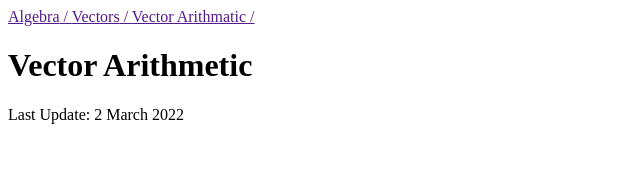
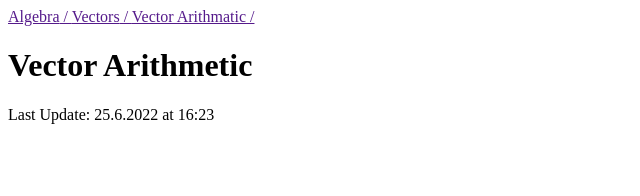
Before and after one commit to GandalfTea/personalwiki, a React app in the folder prototype/0.1/: page / in a window 1280 px wide. Shown: the top 196 px of the page, without its empty margins (0-640 px from the left). Built offline with nearby package versions, Linux system fonts and the light colour scheme.

Commit message:
update file date

```diff
--- a/prototype/0.1/src/App.jsx
+++ b/prototype/0.1/src/App.jsx
@@ -21,6 +21,7 @@ class File extends React.Component {
 		super(props);
 
 		const INITIAL_CELLS = 2;
+		var EDITED = false;
 
 		this.state = { cells: INITIAL_CELLS, selected: false }
 
@@ -98,7 +99,8 @@ class File extends React.Component {
 
 
 
-	// FUNCTIONS PASSED DOWN TO CELL CHILD COMPONENTS
+	/* FUNCTIONS PASSED DOWN TO CELL CHILD COMPONENTS
+	 *****************************************************************/
 
 	update_ledger( idx, data ) {
 		this.ledger[idx] = data;
@@ -109,6 +111,15 @@ class File extends React.Component {
 		this.selected[idx] = true;
 	}
 
+	/* Helpers
+	 **********/
+
+	get_date() {
+		var date = new Date();
+		const new_date =  date.getDate() + '/' + (date.getMonth()+1) + '/' + date.getFullYear()
+						           + '@' + date.getHours() + ':' + date.getMinutes()
+		return new_date;
+	}
 
 
 	/* CELL CONTROL AND DUMP TO DISK
@@ -161,8 +172,8 @@ class File extends React.Component {
 		return(
 			<div className="page">
 				<PageHeader address="Algebra / Vectors / Vector Arithmatic" title="Vector Arithmetic" />
-				<p class="last-edit">Last Update: 2 March 2022</p>
 				{cells}
+				<p class="last-edit">{"Last Update: " + this.get_date().replaceAll('/', '.').replace('@', ' at ')}</p>
 				<div className="add-cell-button" onClick={ () => this.add_cell()} >
 					<img src="" alt="" />
 				</div>
```
